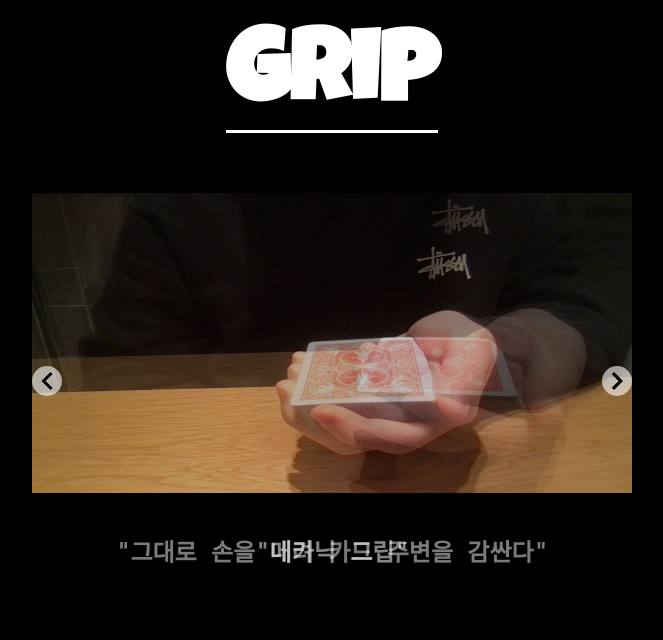
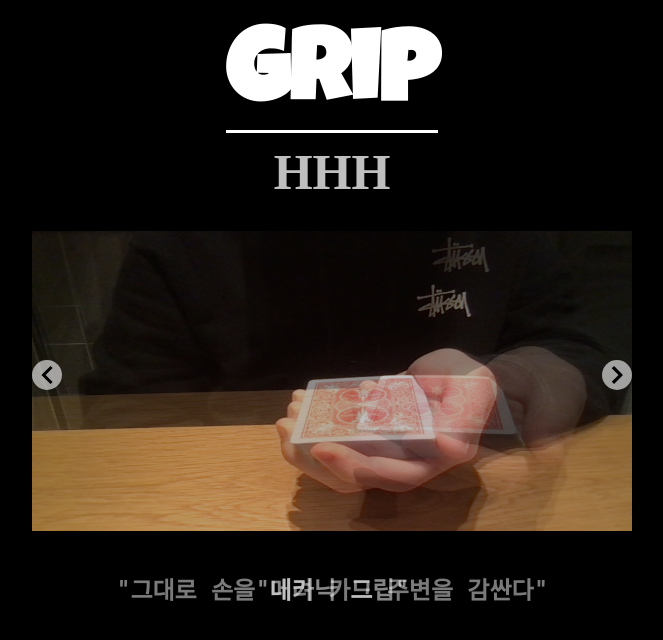
Before and after one commit to AidenLee123/cardistry, a React (Create React App) app: page /grip in a window 1280 px wide. Shown: the top 640 px of the page, without its empty margins (308-971 px from the left). Built offline with nearby package versions, Linux system fonts and the light colour scheme.

Commit message:
[Backend] Release 2.2.3

```diff
--- a/src/LearnPage/grip.js
+++ b/src/LearnPage/grip.js
@@ -24,7 +24,7 @@ const Title = styled.h1`
   font-weight: 800;
   margin-top: 30px;
   text-align: center;
-  margin-bottom: 60px;
+  margin-bottom: 10px;
   border-bottom: 3px solid;
 `;
 
@@ -47,8 +47,12 @@ const Description = styled.div`
 `;
 
 const ImageDescription = styled.div`
-  font-size: 20px;
+  font-size: 50px;
+  font-family: cursive;
   font-weight: 700;
+  text-align: center;
+  color: white;
+  margin-bottom: 30px;
 `;
 
 function GripPage() {
@@ -63,12 +67,15 @@ function GripPage() {
     '"양손의 손날이 끝에있는 천사를 누른다"',
   ];
 
+  const titles = ["HHH", "HHH", "HHH"];
+
   return (
     <Wrapper>
       <Title>Grip</Title>
       <Fade>
         {images.map((image, index) => (
           <SlideWrapper>
+            <ImageDescription>{titles[index]}</ImageDescription>
             <div className="each-fade" key={index}>
               <ImageWrapper src={image}></ImageWrapper>
             </div>
```
